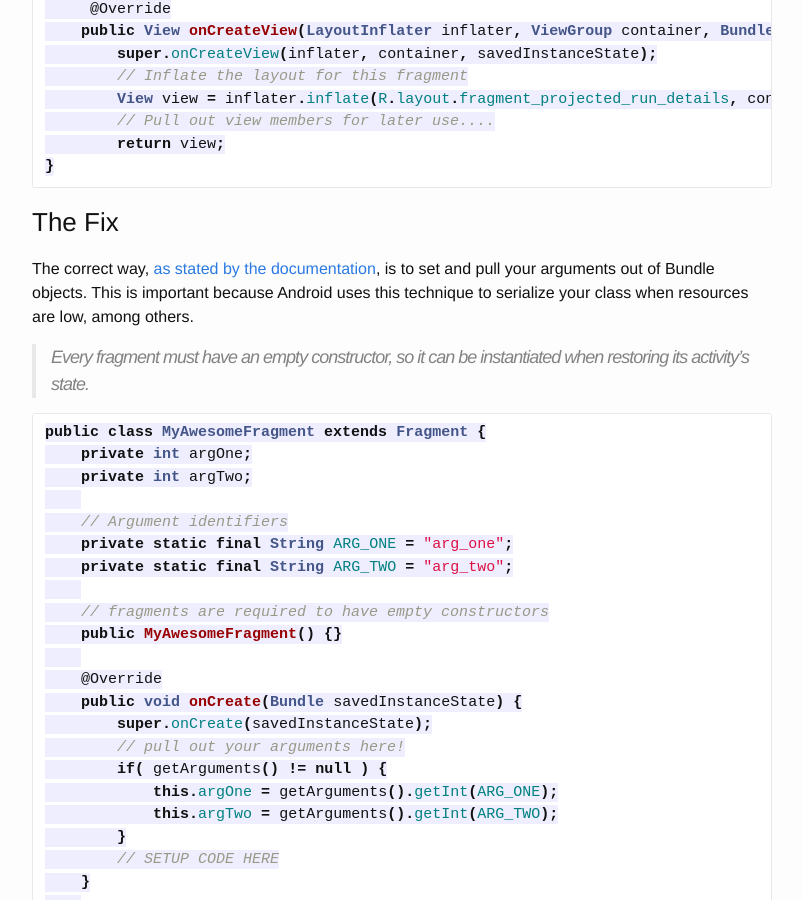
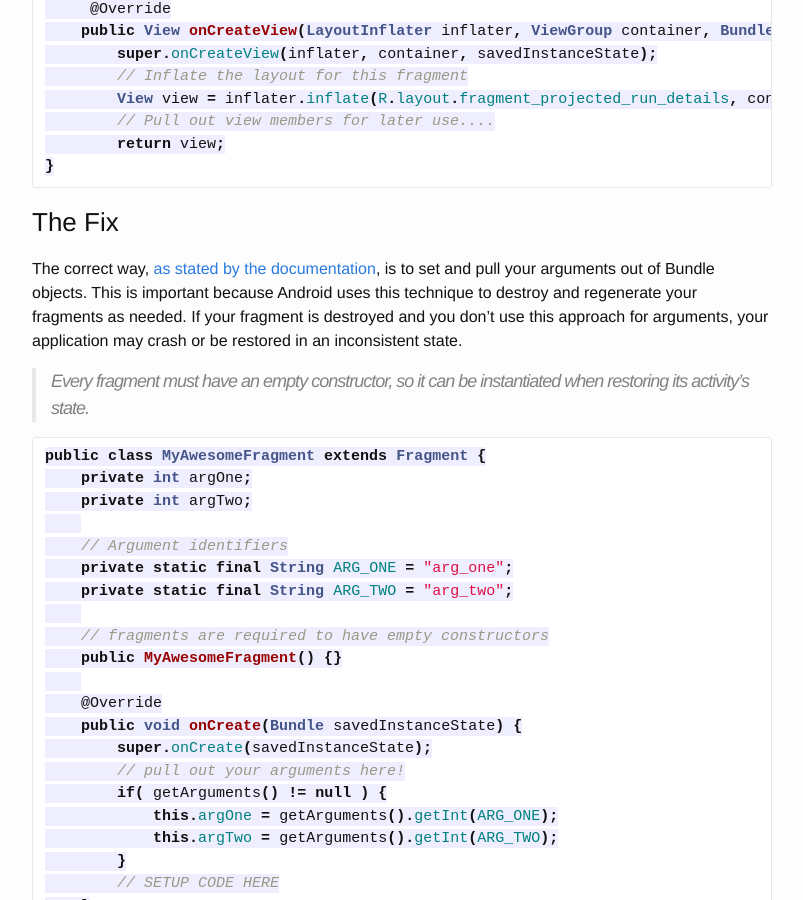
Before and after one commit to WhiskeyBravo/whiskeybravo.github.io, a Jekyll site: the page built from _posts/2015-10-01-properly-constructing-android-fragments.markdown, in a window 1280 px wide and 900 px high, scrolled down 770 px. Shown: the whole window, without its empty margins (238-1041 px from the left). Built offline with Jekyll 4.4.1, drawn with Linux system fonts in a browser that asks for light colours; Markdown is read by kramdown in place of the engine named in the settings.

Commit message:
Update 2015-10-01-properly-constructing-android-fragments.markdown

````diff
--- a/_posts/2015-10-01-properly-constructing-android-fragments.markdown
+++ b/_posts/2015-10-01-properly-constructing-android-fragments.markdown
@@ -38,7 +38,7 @@ public class MyAwesomeFragment extends Fragment {
 ```
 
 ###The Fix
-The correct way, [as stated by the documentation][2], is to set and pull your arguments out of Bundle objects.  This is important because Android uses this technique to serialize your class when resources are low, among others.
+The correct way, [as stated by the documentation][2], is to set and pull your arguments out of Bundle objects.  This is important because Android uses this technique to destroy and regenerate your fragments as needed.  If your fragment is destroyed and you don't use this approach for arguments, your application may crash or be restored in an inconsistent state.
 
 > Every fragment must have an empty constructor, so it can be instantiated when restoring its activity's state.
 
````
